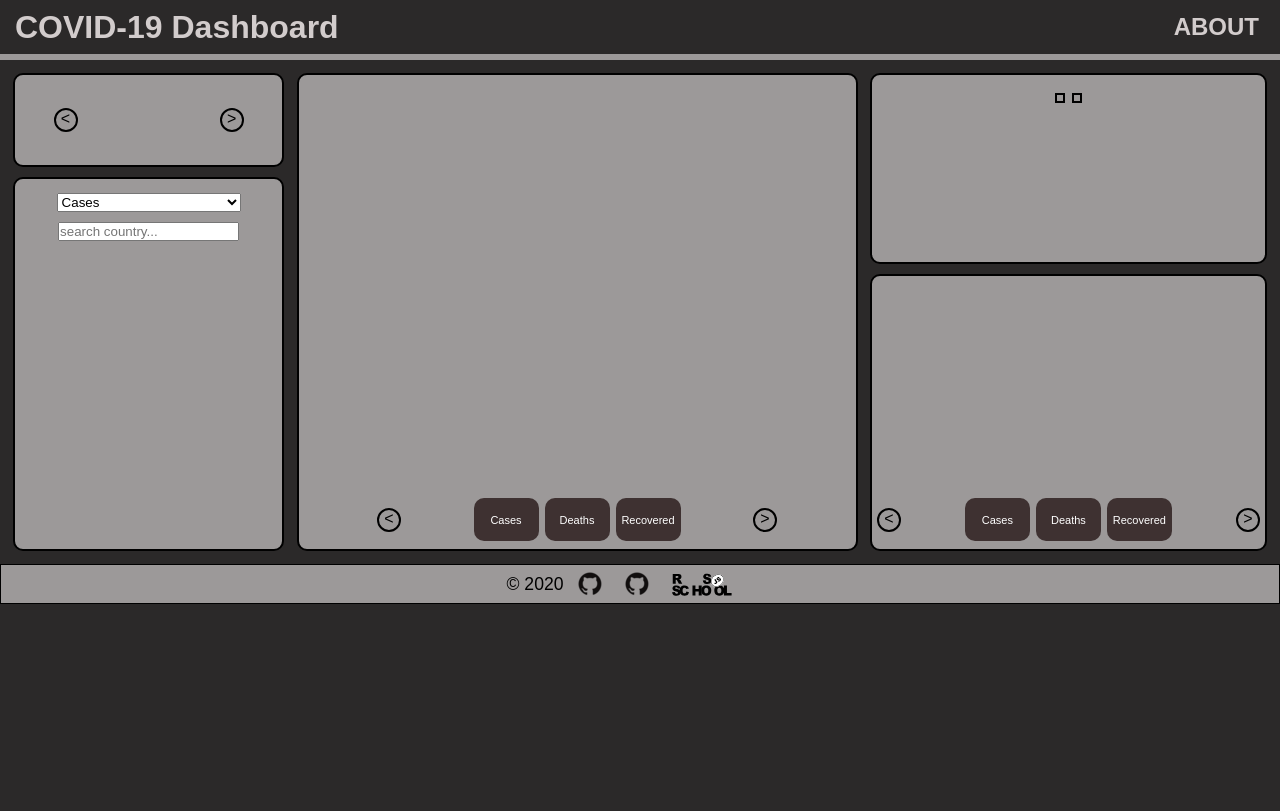
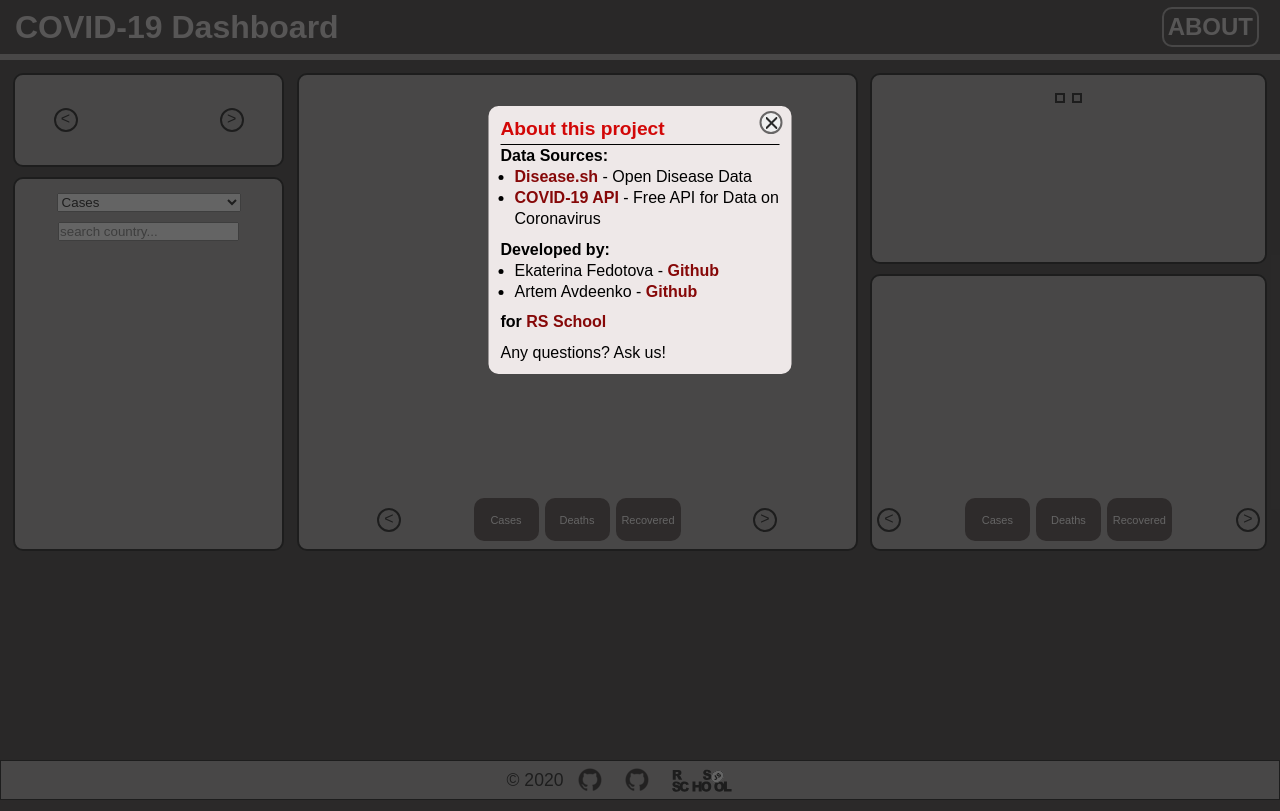
Before and after one commit to katerinafedotova/covid-dashboard, a website built with webpack: page src/template.html in a window 1280 px wide. Both pictures are taken after a click on the element "ABOUT". Built offline with nearby package versions, Linux system fonts and the light colour scheme; no server answers.

Commit message:
feat: add a modal window about project and change footer display

```diff
--- a/package.json
+++ b/package.json
@@ -26,6 +26,7 @@
     "@babel/preset-env": "^7.12.10",
     "babel-loader": "^8.2.2",
     "clean-webpack-plugin": "^3.0.0",
+    "copy-webpack-plugin": "^7.0.0",
     "css-loader": "^5.0.1",
     "eslint": "^7.15.0",
     "eslint-config-airbnb-base": "^14.2.1",
--- /dev/null
+++ b/src/aboutInfo/setAboutInfo.js
@@ -0,0 +1,14 @@
+const body = document.querySelector('body');
+const info = document.querySelector('.info');
+const overlay = document.querySelector('body > div');
+export const closeAboutInfo = () => {
+  info.classList.remove('visible');
+  body.classList.remove('overflow-hidden');
+  overlay.classList.remove('overlay');
+};
+
+export const openAboutInfo = () => {
+  overlay.classList.add('overlay');
+  info.classList.add('visible');
+  body.classList.add('overflow-hidden');
+};
--- a/src/index.js
+++ b/src/index.js
@@ -1,5 +1,4 @@
 import './style.css';
-import './assets/covid-19.ico';
 import createMap from './map/createMap';
 import updateSwitchers from './map/updateSwitchers';
 import generateList from './list/generateList';
@@ -10,8 +9,7 @@ import transformData from './utils/transformData';
 import createChart from './chart/createChart';
 import updateChartSwitchers from './chart/updateChartSwitchers';
 import getChartDataPerCountry from './chart/createCountryChart';
-import './assets/githubLogo.png';
-import './assets/rs_school_js.svg';
+import { openAboutInfo, closeAboutInfo } from './aboutInfo/setAboutInfo';
 
 const countriesListContainer = document.querySelector('.cases__by__country-list');
 const select = document.querySelector('.select');
@@ -95,6 +93,10 @@ Array.from(chartSwitchers).forEach((switcher) => switcher.addEventListener('clic
 
 const chartArrows = Array.from([document.querySelector('.chart__left'), document.querySelector('.chart__right')]);
 chartArrows.forEach((arrow) => arrow.addEventListener('click', (e) => updateChartSwitchers(e)));
+
+// open and close project info
+document.querySelector('.about').addEventListener('click', () => openAboutInfo());
+document.querySelector('.close__button').addEventListener('click', () => closeAboutInfo());
 
 // accumulate data from API
 const getChartData = () => {
--- a/src/style.css
+++ b/src/style.css
@@ -6,6 +6,10 @@
 body {
     font-family: sans-serif;
     background: #2b2929;
+    width: 100%;
+    display: flex;
+    flex-direction: column;
+    min-height: 100vh;
 }
 /* header start */
 .header{
@@ -29,13 +33,99 @@ body {
     text-transform: uppercase;
     cursor:pointer;
     margin:6px;
+    border: 2px solid #9c9999;
+    padding: 4px;
+    border-radius: 10px;
+}
+.about:hover{
+    box-shadow: 1px 1px 6px 1px #eff47e, -1px -1px 5px 1px rgba(138,83,0,0.22);
+    color: #f3f880;
+}
+.overlay{
+  position:absolute;
+  width:100%;
+  height:100%;
+  z-index: 10000;
+  background: #292929b8;
+}
+.info{
+    position:fixed;
+    top: 30%;
+    left: 50%;
+    height: 268px;
+    width: 303px;
+    padding: 12px;
+    background:#eee8e8;
+    display: flex;
+    flex-direction: column;
+    border-radius: 10px;
+    transform: translate(-50%, -50%);
+    line-height: 21px;
+    z-index:10001;
+    display:none;
+}
+.visible{
+  display:block;
+}
+.overflow-hidden{
+  overflow: hidden;
+}
+.info__header{
+  display: flex;
+  justify-content: space-between;
+  position:relative;
+  padding: 0 0 5px;
+  border-bottom: 1px solid black;
+}
+.info__header h4{
+  color: #d20707;
+}
+.close__button{
+  background-image: url(./assets/closeBtn.svg);
+  background-repeat: no-repeat;
+  background-position:center;
+  position: absolute;
+  top: -7px;
+  right: -3px;
+  height: 23px;
+  width: 23px;
+  border: 2px solid #686666;
+  border-radius:100%;
+  cursor:pointer;
+}
+.close__button:hover{
+  transform: scale(1.1);
+}
+a {
+  text-decoration: none;
+  color: #860808;
+  font-weight: 600;
+}
+.developers, .api {
+  margin-bottom: 10px;
+}
+.developers a:hover, .api a:hover {
+  text-decoration: underline;
+  cursor:pointer;
+}
+h4 {
+  font-size: 1.2em;
+}
+h5{
+  font-size: 1em;
+}
+.api ul, .developers ul{
+  margin-left: 14px;
+}
+.developers ul {
+  margin-bottom: 9px;
 }
 /* header end */
 
 /* main start*/
 .main{
-    /* height: 83vh; */
     padding: 10px;
+    flex-grow: 1;
 }
 .container{
     display: flex;
@@ -153,6 +243,7 @@ body {
     cursor: pointer;
     font-size: 1em;
     transition: all .3s ease;
+    line-height: 20px;
 }
 
 .country-data-container:hover,
@@ -174,10 +265,12 @@ body {
     margin-right: 7px;
     color:#d20707;
     font-weight: 700;
+    line-height: 20px;
 }
 
 .country-name {
     margin-right: 20px;
+    line-height: 20px;
 }
 
 mark {
@@ -546,7 +639,7 @@ margin-bottom: 1em;
 /* footer start */
 .footer{
     width: 100%;
-    position:absolute;
+    flex-shrink: 0;
     margin:0 auto;
     display: flex;
     height:40px;
--- a/src/template.html
+++ b/src/template.html
@@ -3,10 +3,11 @@
 <head>
     <meta charset="UTF-8">
     <meta name="viewport" content="width=device-width, initial-scale=1.0">
-    <link rel="shortcut icon" href="./assets/covid-19.ico" type="image/x-icon">
-    <title>COVID Dashboard</title>
+    <link rel="shortcut icon" href="./assets/covid-19.svg" type="image/ico">
+    <title>COVID-19 Dashboard</title>
 </head>
 <body>
+    <div></div>
     <header class="header">
         <div class="header__content">
             <h1>COVID-19 Dashboard</h1>
@@ -15,6 +16,30 @@
     </header>
 
     <main class="main">
+        <div class="info">
+            <div class="info__header">
+                <h4>About this project</h4>
+                <button class="close__button"></button>
+            </div>
+            <div class="info__content">
+                <div class="api">
+                    <h5>Data Sources: </h5>
+                    <ul>
+                        <li><a href="https://disease.sh/">Disease.sh</a> - Open Disease Data</li>
+                        <li><a href="https://covid19-api.org/">COVID-19 API</a> - Free API for Data on Coronavirus</li>
+                    </ul>
+                </div>
+                <div class="developers">
+                    <h5>Developed by:</h5>
+                    <ul>
+                        <li>Ekaterina Fedotova - <a href="https://github.com/katerinafedotova">Github</a></li>
+                        <li>Artem Avdeenko - <a href="https://github.com/spytni1212">Github</a></li>
+                    </ul>
+                    <p><b>for  </b><a href="https://github.com/katerinafedotova">RS School</a></p>
+                </div>
+                <p>Any questions? Ask us!</p>
+            </div>
+        </div>
         <div class="container">
             <div class="first__column">
                 <div class="first__column__content">
--- a/webpack.config.js
+++ b/webpack.config.js
@@ -1,6 +1,11 @@
 const path = require('path');
+
+const PATHS = {
+  src: path.join(__dirname, 'src'),
+};
 const HtmlWebpackPlugin = require('html-webpack-plugin');
 const { CleanWebpackPlugin } = require('clean-webpack-plugin');
+const CopyPlugin = require('copy-webpack-plugin');
 
 module.exports = {
   entry: {
@@ -27,6 +32,11 @@ module.exports = {
       filename: 'index.html',
     }),
     new CleanWebpackPlugin(),
+    new CopyPlugin({
+      patterns: [
+        { from: `${PATHS.src}/assets/`, to: 'assets/' },
+      ],
+    }),
   ],
   resolve: {
     alias: {
@@ -60,8 +70,11 @@ module.exports = {
         use: ['babel-loader'],
       },
       {
-        test: /\.(?:ico|gif|png|jpg|jpeg)$/i,
+        test: /\.(?:gif|png|jpg|jpeg|ico)$/i,
         type: 'asset/resource',
+        generator: {
+          filename: 'assets/[name].[ext]',
+        },
       },
       {
         test: /\.(woff(2)?|eot|ttf|otf|svg|)$/,
```
Also changed, not shown: src/assets/closeBtn.svg (added), src/assets/covid-19.ico (deleted), src/assets/covid-19.svg (added), 1 other file.
